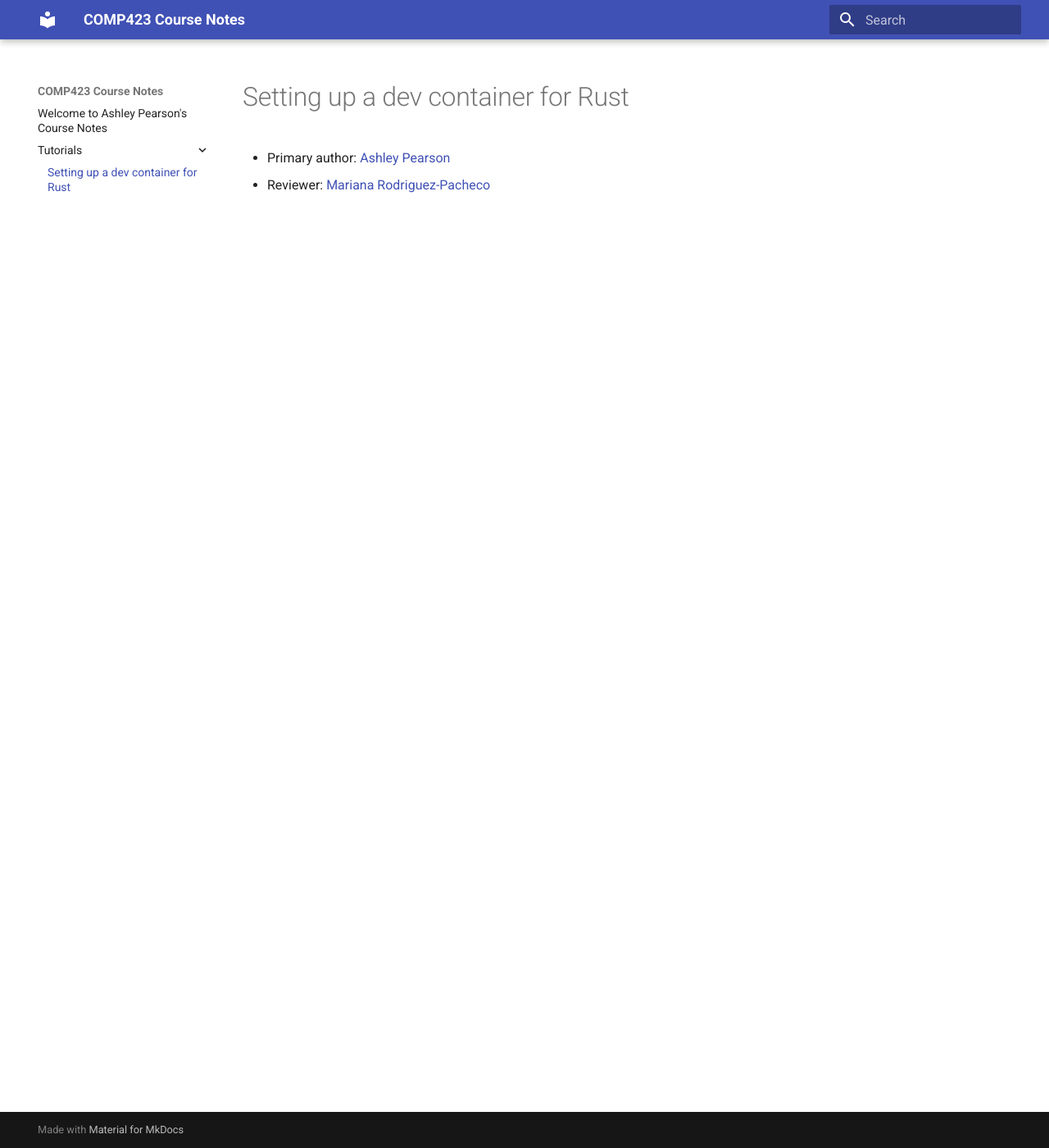
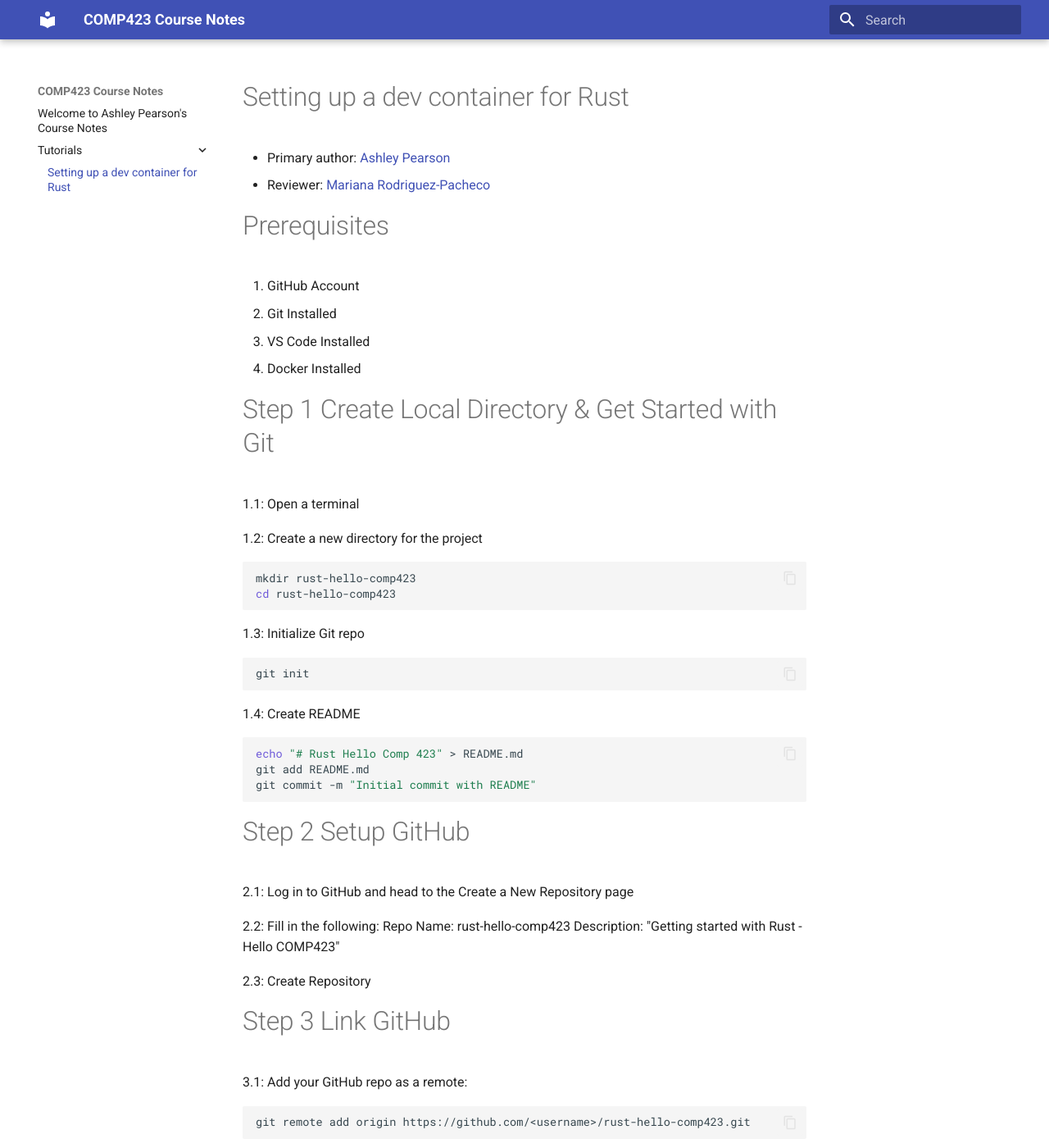
Before and after one commit to uncapearso2/comp423-course-notes, an MkDocs documentation site: the page built from docs/tutorials/rust-setup.md, in a window 1280 px wide and 1400 px high. Shown: the whole window at 82% size. Built offline with MkDocs 1.6.1 and Material for MkDocs 9.7.7, drawn with Linux system fonts in a browser that asks for light colours; some of the changed text lies outside the part shown.

Commit message:
Beginning Rust Tutorial

`````diff
--- a/docs/tutorials/rust-setup.md
+++ b/docs/tutorials/rust-setup.md
@@ -2,3 +2,59 @@
 
 * Primary author: [Ashley Pearson](https://github.com/uncapearso2)
 * Reviewer: [Mariana Rodriguez-Pacheco](http://github.com/marianarp754)
+
+
+# Prerequisites
+1. GitHub Account
+2. Git Installed
+3. VS Code Installed
+4. Docker Installed
+
+# Step 1 Create Local Directory & Get Started with Git
+1.1: Open a terminal
+
+1.2: Create a new directory for the project
+
+````bash
+mkdir rust-hello-comp423
+cd rust-hello-comp423
+````
+
+1.3: Initialize Git repo
+
+````bash
+git init
+````
+
+1.4: Create README
+
+````bash
+echo "# Rust Hello Comp 423" > README.md
+git add README.md
+git commit -m "Initial commit with README"
+````
+
+# Step 2 Setup GitHub
+2.1: Log in to GitHub and head to the Create a New Repository page
+
+2.2: Fill in the following:
+Repo Name: rust-hello-comp423
+Description: "Getting started with Rust - Hello COMP423"
+
+2.3: Create Repository
+
+# Step 3 Link GitHub
+3.1: Add your GitHub repo as a remote:
+````bash
+git remote add origin https://github.com/<username>/rust-hello-comp423.git
+````
+
+3.2: Check default branch is main using subcommand `git branch`. If it is not, rename it using `git branch -M main`.
+
+3.3: Push local commits to GitHub
+````bash
+git push -u origin main
+````
+
+# Step 4 Setup Development Container
+4.1
`````
